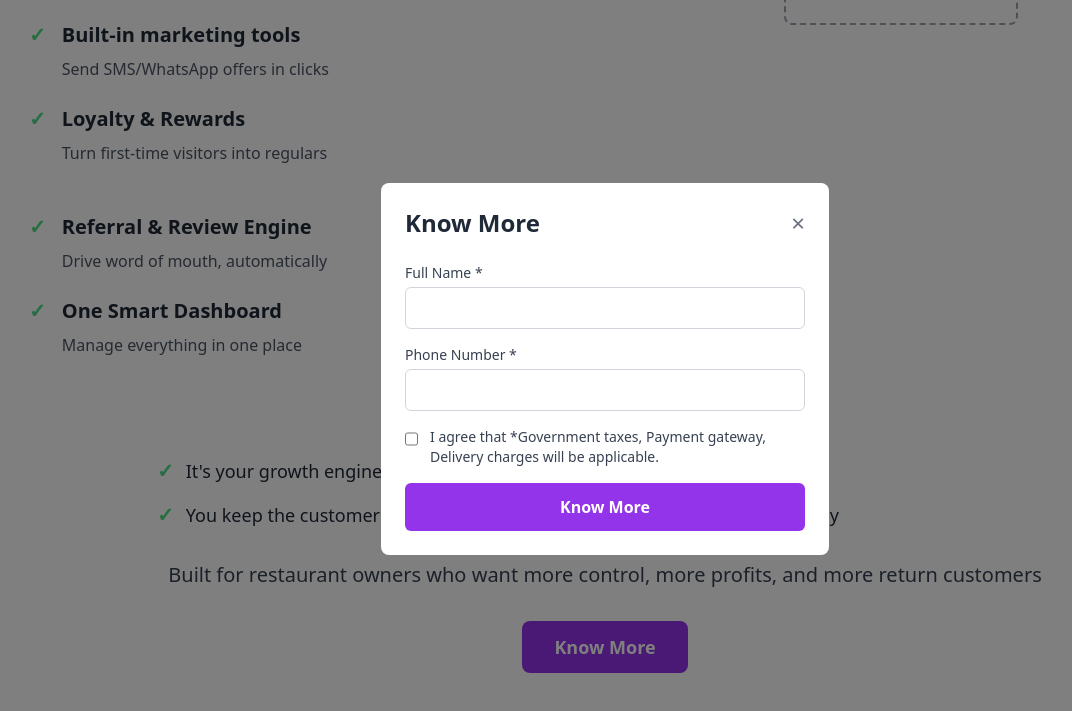
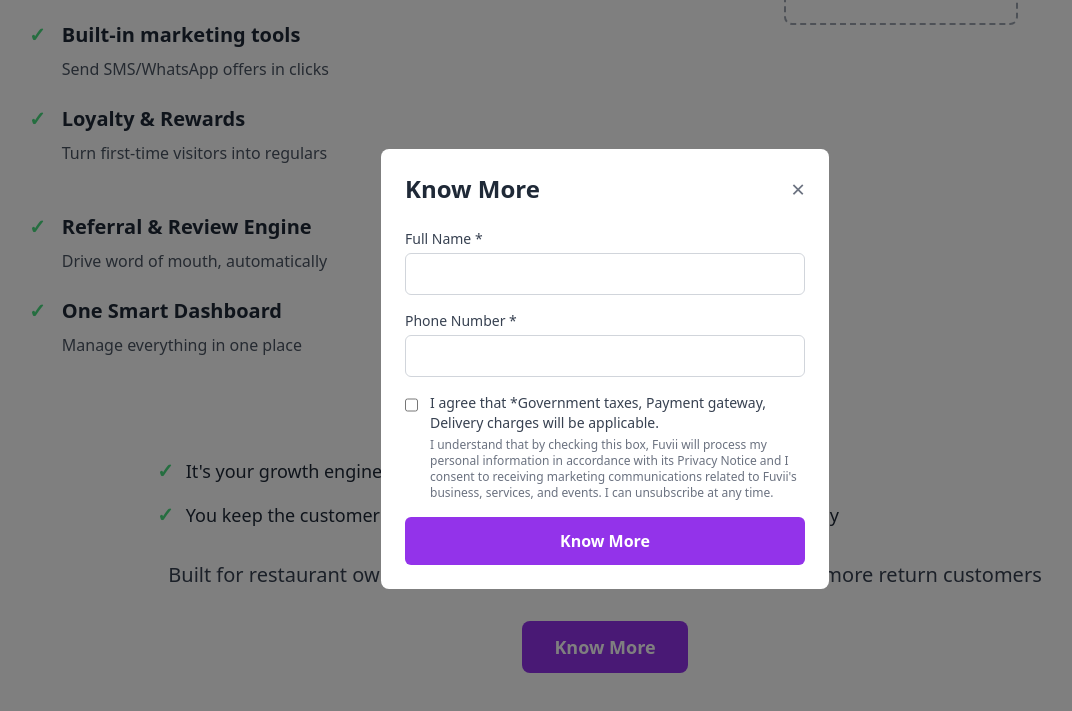
Before and after one commit to leadsbaton/fuvii, a plain HTML site: page index.html in a window 1280 px wide. Both pictures are taken after a click on the button "Know More". Shown: the part 1723-2434 px from the top of the page, without its empty margins (35-1107 px from the left). Drawn offline with nearby package versions, Linux system fonts and the light colour scheme.

Commit message:
tour app

```diff
--- a/index.html
+++ b/index.html
@@ -756,9 +756,15 @@
             <input type="checkbox" id="termsCheckbox" name="termsCheckbox" required
               class="mt-1 h-4 w-4 text-fuvii-green focus:ring-fuvii-green border-gray-300 rounded">
             <label for="termsCheckbox" class="text-sm text-gray-700">
-              I agree that *Government taxes, Payment gateway, Delivery charges will be applicable.
+              I agree that *Government taxes, Payment gateway, Delivery charges will be applicable.<br>
+              <span class="text-xs text-gray-500 mt-1 block">
+                I understand that by checking this box, Fuvii will process my personal information in accordance with
+                its Privacy Notice and I consent to receiving marketing communications related to Fuvii's business,
+                services, and events. I can unsubscribe at any time.
+              </span>
             </label>
           </div>
+
 
 
           <button type="submit"
```
